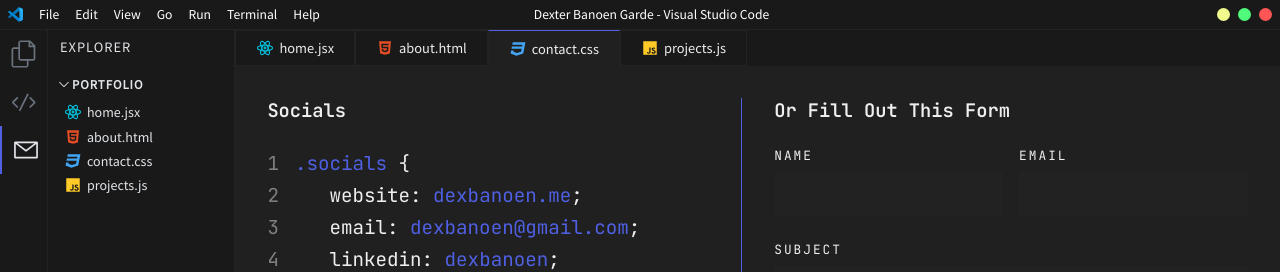
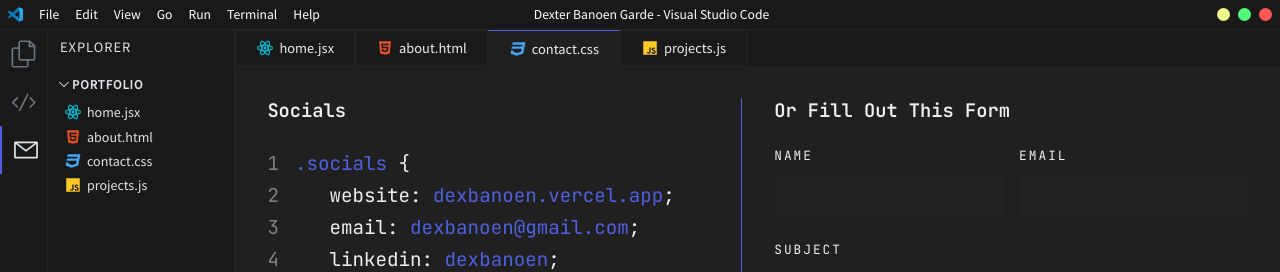
Before and after one commit to dexbanoen/Portfolio-Website, a Next.js app: page /contact in a window 1280 px wide. Shown: the top 272 px of the page. Built offline with nearby package versions, Linux system fonts and the light colour scheme.

Commit message:
ContactCode.jsx

```diff
--- a/components/ContactCode.jsx
+++ b/components/ContactCode.jsx
@@ -3,8 +3,8 @@
 const contactItems = [
   {
     social: "website",
-    link: "dexbanoen.me",
-    href: "https://dexbanoenportfolio-4az8n1c97-dex-banoens-projects.vercel.app",
+    link: "dexbanoen.vercel.app",
+    href: "dexbanoen.vercel.app",
   },
   {
     social: "email",
```
